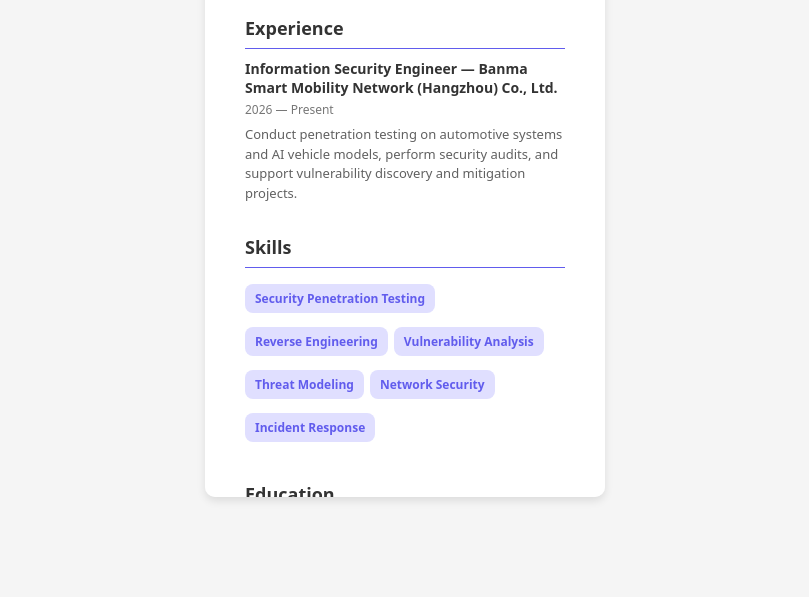
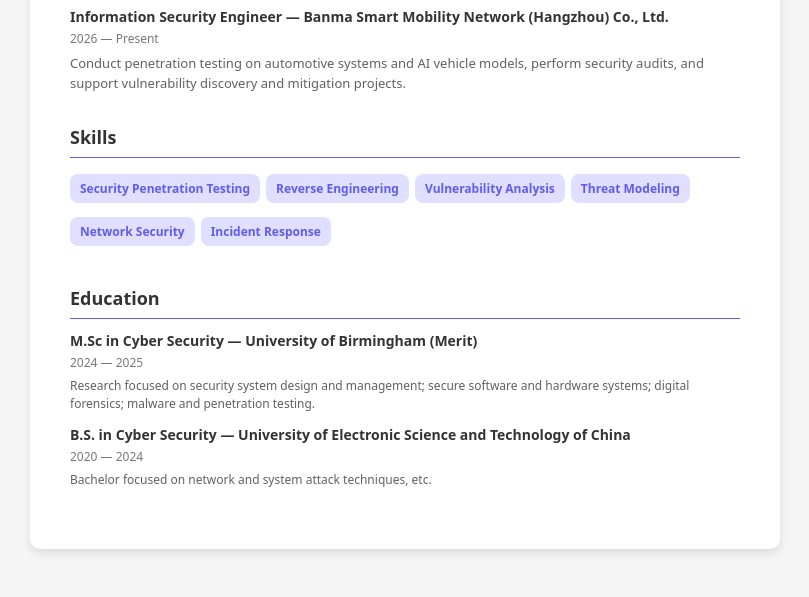
Before and after one commit to Superior-Josh/web-resume, a plain HTML site: page index.html in a window 1280 px wide. Shown: the part 203-800 px from the top of the page, without its empty margins (235-1044 px from the left). Drawn offline with Linux system fonts and the light colour scheme.

Commit message:
增加响应式设计，调整不同屏幕宽度下简历容器的最大宽度和最小高度

```diff
--- a/index.html
+++ b/index.html
@@ -152,6 +152,26 @@
             h1{font-size:22px}
             h2{font-size:17px}
         }
+
+        @media (min-width:768px){
+            :root{
+                --max-w:650px;
+            }
+            .resume-container{
+                height:auto;
+                min-height:500px;
+            }
+        }
+
+        @media (min-width:1024px){
+            :root{
+                --max-w:750px;
+            }
+            .resume-container{
+                height:auto;
+                min-height:450px;
+            }
+        }
     </style>
 </head>
 <body>
```
